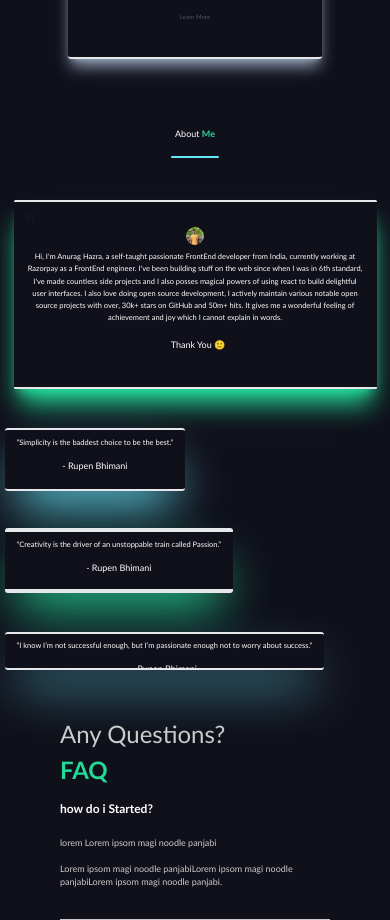
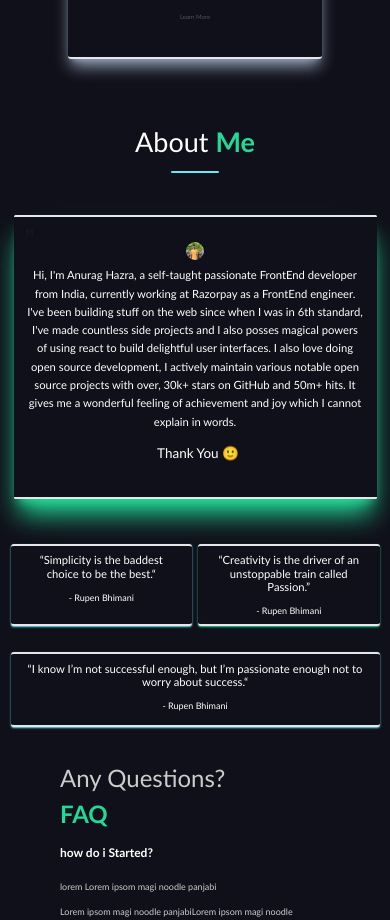
Before and after one commit to Rupen109/portfolio-1.0, a React (Create React App) app: page / in a window 390 px wide. Shown: the part 2320-3240 px from the top of the page. Built offline with nearby package versions, Linux system fonts and the light colour scheme.

Commit message:
responsive design

```diff
--- a/src/Components/Intro.js
+++ b/src/Components/Intro.js
@@ -8,7 +8,7 @@ const Intro = () => {
         <>
             <section className="text-gray-600 body-font">
                 <div className="flex flex-wrap w-full flex-col items-center text-center">
-                    <h1 className="sm:text-7xl text-2xl font-medium title-font mb-2 text-white">About <span>Me</span></h1>
+                    <h1 className="sm:text-7xl md:text-2xl text-7xl font-medium title-font mb-2 text-white">About <span>Me</span></h1>
                     <div className="h-1 mt-9 w-32 bg-cyan-300 rounded"></div>
                 </div>
 
@@ -21,13 +21,13 @@ const Intro = () => {
                                 </svg>
                                 <img className=" w-[3rem] h-[3rem] rounded-full mx-auto" src={Rup3} alt="Developer Img" />
 
-                                <p className="leading-relaxed text-xl  text-white mb-6">Hi, I'm Anurag Hazra, a self-taught passionate FrontEnd developer from India, currently working at Razorpay as a FrontEnd engineer. I've been building stuff on the web since when I was in 6th standard, I've made countless side projects and I also posses magical powers of using react to build delightful user interfaces.
+                                <p className="leading-relaxed md:text-xl text-3xl  text-white mb-6">Hi, I'm Anurag Hazra, a self-taught passionate FrontEnd developer from India, currently working at Razorpay as a FrontEnd engineer. I've been building stuff on the web since when I was in 6th standard, I've made countless side projects and I also posses magical powers of using react to build delightful user interfaces.
 
                                     I also love doing open source development, I actively maintain various notable open source projects with over,
                                     30k+ stars on GitHub and 50m+ hits. It gives me a wonderful feeling of achievement and joy which I cannot explain in words.</p>
                                 <a href className="inline-flex items-center">
                                     <span className="flex-grow flex flex-col pl-4">
-                                        <span className="title-font text-2xl mb-16 font-extralight text-white">Thank You 🙂</span>
+                                        <span className="title-font md:text-2xl text-4xl mb-16 font-extralight text-white">Thank You 🙂</span>
                                         <span className=" text-3xl"></span>
                                     </span>
                                 </a>
@@ -37,22 +37,22 @@ const Intro = () => {
                 </section>
 
                 <div className="container px-5 md:-mt-44 md:ml-48  mx-auto">
-                    <div className="flex flex-wrap -m-4">
-                        <div className="p-2 lg:w-3/12">
-                            <div className="h-2/3 bg-[#10101A] shadow-2xl border-y-2 shadow-cyan-300 px-8 pb-24 rounded-lg overflow-hidden text-center relative">
-                                <h1 className="title-font sm:text-xl mt-5 text-xl font-medium text-white mb-3">“Simplicity is the baddest choice to be the best.“</h1>
+                    <div className="flex flex-wrap md:-m-4">
+                        <div className="p-2 lg:w-3/12 w-6/12">
+                            <div className="md:h-2/3 h-2/3 bg-[#10101A] md:shadow-2xl shadow-sm border-y-2  shadow-cyan-300 px-8 pb-24 rounded-lg overflow-hidden text-center relative">
+                                <h1 className="title-font sm:text-xl mt-5 text-3xl font-medium text-white mb-3">“Simplicity is the baddest choice to be the best.“</h1>
                                 <p className="leading-relaxed  sm:text-lg text-white mb-3">- Rupen Bhimani </p>
                             </div>
                         </div>
-                        <div className="p-2 lg:w-3/12">
-                            <div className="h-2/3 bg-[#10101A] shadow-2xl border-y-4 shadow-[#23D997] px-8  pb-24 rounded-lg overflow-hidden text-center relative">
-                                <h1 className="title-font sm:text-xl mt-5 text-xl font-medium text-white mb-3">“Creativity is the driver of an unstoppable train called Passion.”</h1>
+                        <div className="p-2 lg:w-3/12 w-6/12">
+                            <div className="md:h-2/3 h-2/3 bg-[#10101A] md:shadow-2xl shadow-sm border-y-2 shadow-[#23D997] px-8  pb-24 rounded-lg overflow-hidden text-center relative">
+                                <h1 className="title-font sm:text-xl mt-5 text-3xl font-medium text-white mb-3">“Creativity is the driver of an unstoppable train called Passion.”</h1>
                                 <p className="leading-relaxed  sm:text-lg text-white mb-3">- Rupen Bhimani </p>
                             </div>
                         </div>
-                        <div className="p-2 lg:w-3/12">
-                            <div className="h-2/3 bg-[#10101A] shadow-2xl border-y-2 shadow-cyan-300 px-8  p rounded-lg overflow-hidden text-center relative">
-                                <h1 className="title-font sm:text-xl mt-5 text-xl font-medium text-white mb-3">“I know I’m not successful enough, but I’m passionate enough not to worry about success.“</h1>
+                        <div className="p-2 lg:w-3/12 m-auto -mt-14">
+                            <div className="md:h-2/3 h-2/2 bg-[#10101A] md:shadow-2xl shadow-sm border-y-2 shadow-cyan-300 px-8  p rounded-lg overflow-hidden text-center relative">
+                                <h1 className="title-font sm:text-xl mt-5 text-3xl font-medium text-white mb-3">“I know I’m not successful enough, but I’m passionate enough not to worry about success.“</h1>
                                 <p className="leading-relaxed sm:text-lg text-white mb-3">- Rupen Bhimani</p>
 
                             </div>
```
